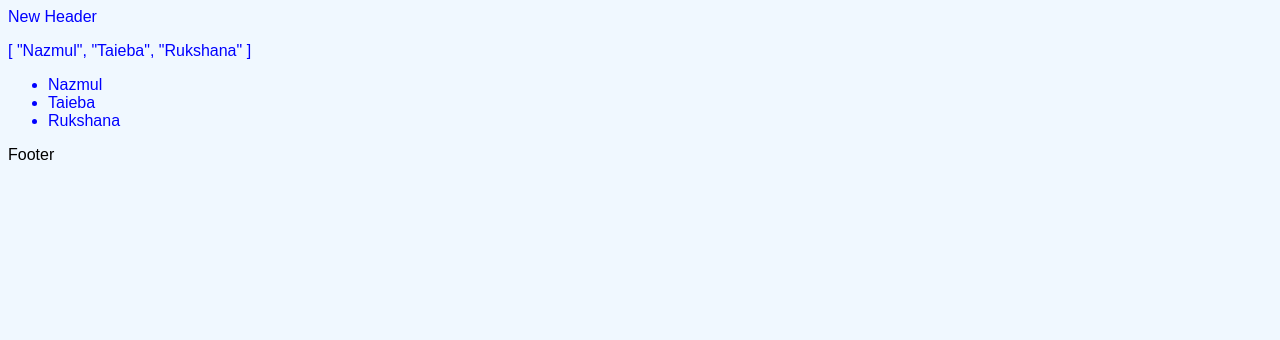
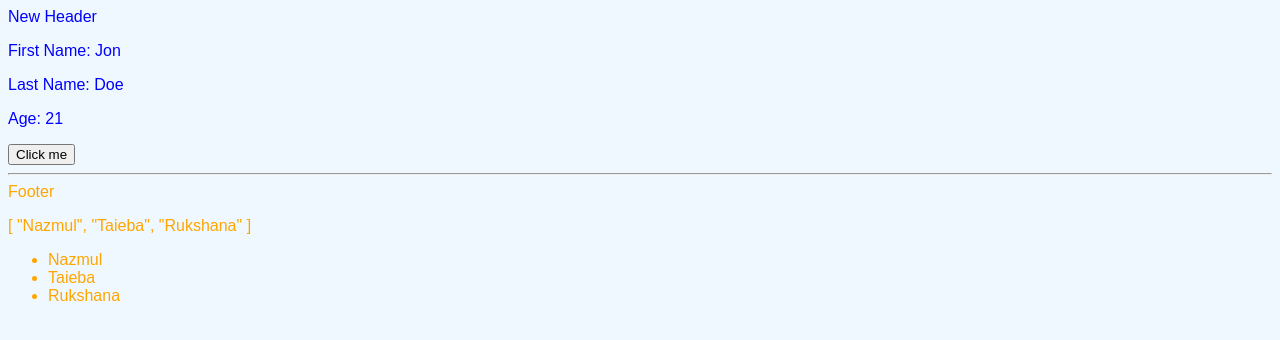
Before and after one commit to csenazmul/vueprojv2, a Vue app: page / in a window 1280 px wide. Shown: the top 340 px of the page. Built offline with nearby package versions, Linux system fonts and the light colour scheme; a web font is replaced by a local one.

Commit message:
Control Parent From Child-26.1

```diff
--- a/src/App.vue
+++ b/src/App.vue
@@ -1,8 +1,14 @@
 <template>
   <div>
       <!-- <app-header :myName="name" /> -->
-      <app-header :myStudent="students" />
-      <app-footer/>
+      <!-- <app-header :myStudent="students" /> -->
+      <app-header
+        :firstName = "fName"
+        :lastName = "lName"
+        :age = "myAge"
+
+      />
+      <app-footer :myStudent="students"/>
 
   </div>
 </template>
@@ -14,7 +20,10 @@ export default {
   data(){
     return {
       name: "Nazmul",
-      students: ["Nazmul", "Taieba", "Rukshana"]
+      students: ["Nazmul", "Taieba", "Rukshana"],
+      fName: "Jon",
+      lName: "Doe",
+      myAge: 21
     }
   },
   components: {
--- a/src/Components/Header_footer/Footer.vue
+++ b/src/Components/Header_footer/Footer.vue
@@ -1,5 +1,33 @@
 <template>
     <div>
+        <hr>
         Footer
+        <!-- <p>{{myName}}</p> -->
+        <p>{{myStudent}}</p>
+        <ul>
+            <li v-for="stu in myStudent"  :key="stu">
+                {{stu}}
+            </li>
+        </ul>
     </div>
 </template>
+
+<script>
+export default {
+    props: {
+        // myName:{
+        //     type: String,
+        //     required : true
+        // },
+        myStudent:{
+            type: Array
+        }
+    }
+}
+</script>
+
+<style scoped>
+    div{
+        color: orange;
+    }
+</style>
--- a/src/Components/Header_footer/Header.vue
+++ b/src/Components/Header_footer/Header.vue
@@ -1,25 +1,24 @@
 <template>
     <div>
         New Header
-        <!-- <p>{{myName}}</p> -->
-        <p>{{myStudent}}</p>
-        <ul>
-            <li v-for="stu in myStudent"  :key="stu">
-                {{stu}}
-            </li>
-        </ul>
+       <p>First Name: {{firstName}}</p>
+       <p>Last Name: {{lastName}}</p>
+       <p>Age: {{age}}</p>
+
+       <button @click="updateName"> Click me</button>
     </div>
 </template>
 
 <script>
 export default {
     props: {
-        // myName:{
-        //     type: String,
-        //     required : true
-        // },
-        myStudent:{
-            type: Array
+        firstName:String,
+        lastName:String,
+        age: Number
+    },
+    methods: {
+        updateName(){
+            this.firstName = "Raju"
         }
     }
 }
```
